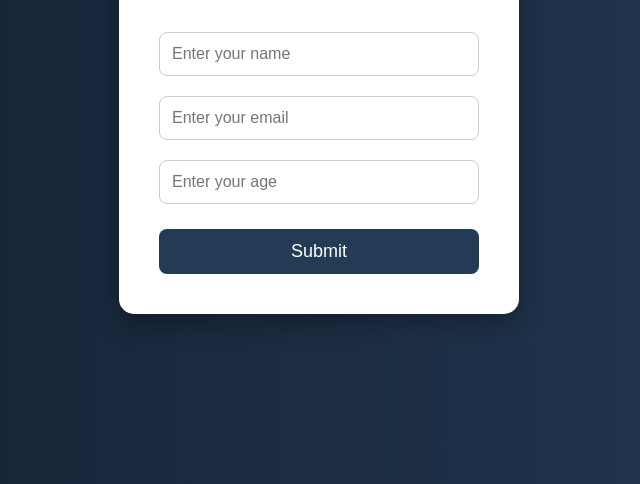
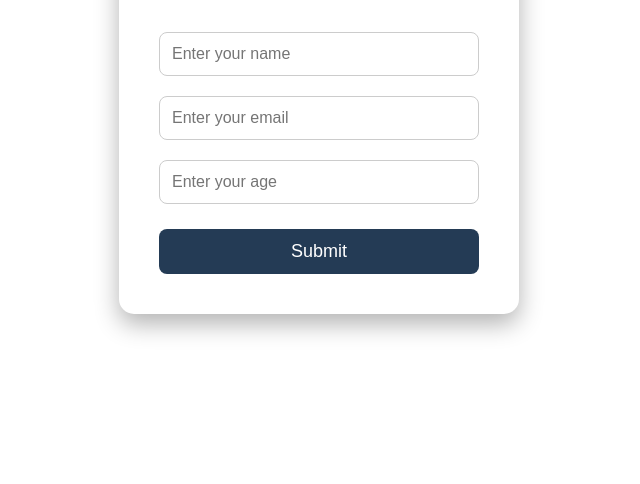
Before and after one commit to mp8348478-svg/myapp, a website: page index.html in a window 1280 px wide. Shown: the part 316-800 px from the top of the page, without its empty margins (321-961 px from the left). Drawn offline with Linux system fonts and the light colour scheme.

Commit message:
test auto deploy

```diff
--- a/index.html
+++ b/index.html
@@ -19,7 +19,7 @@
       display:flex;
       justify-content:center;
       align-items:center;
-      background:linear-gradient(to right,#141e30,#243b55);
+      background:aqua-gradient(to right,#141e30,#243b55);
     }
 
     .container{
```
